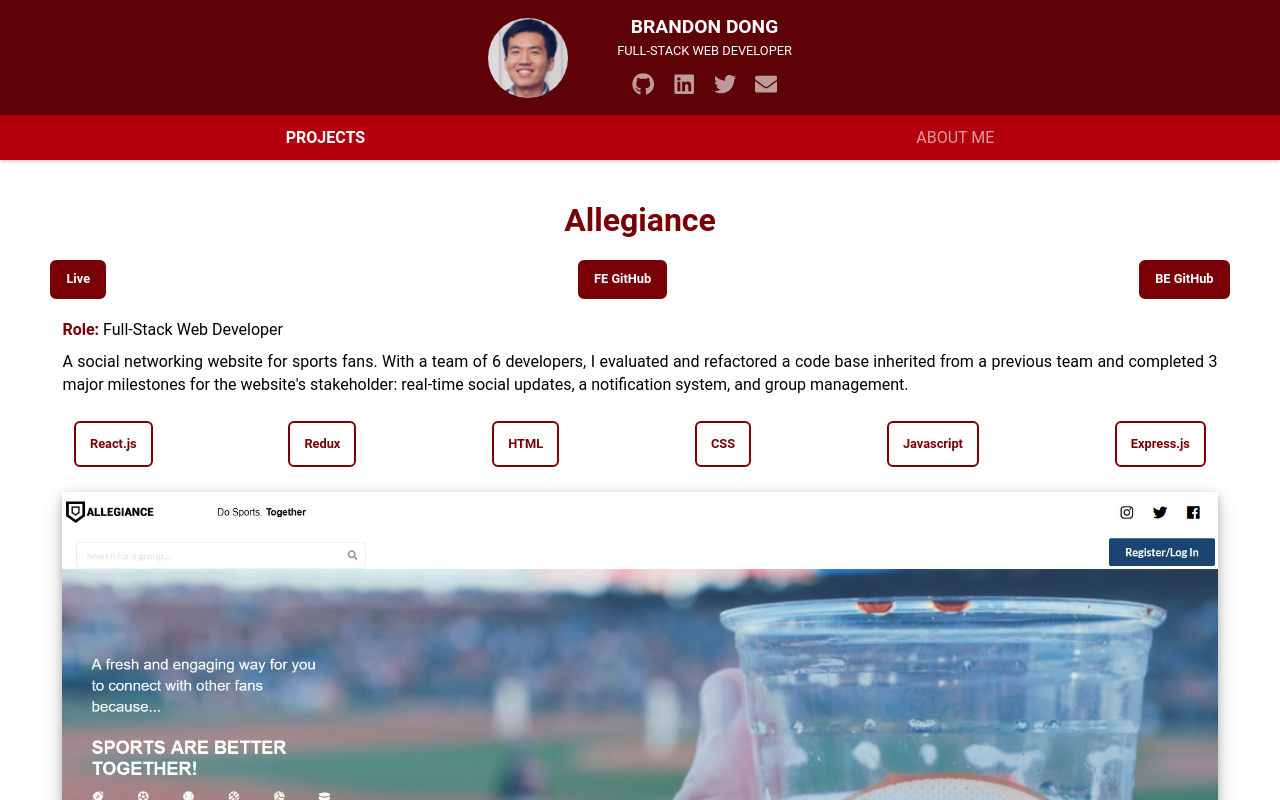
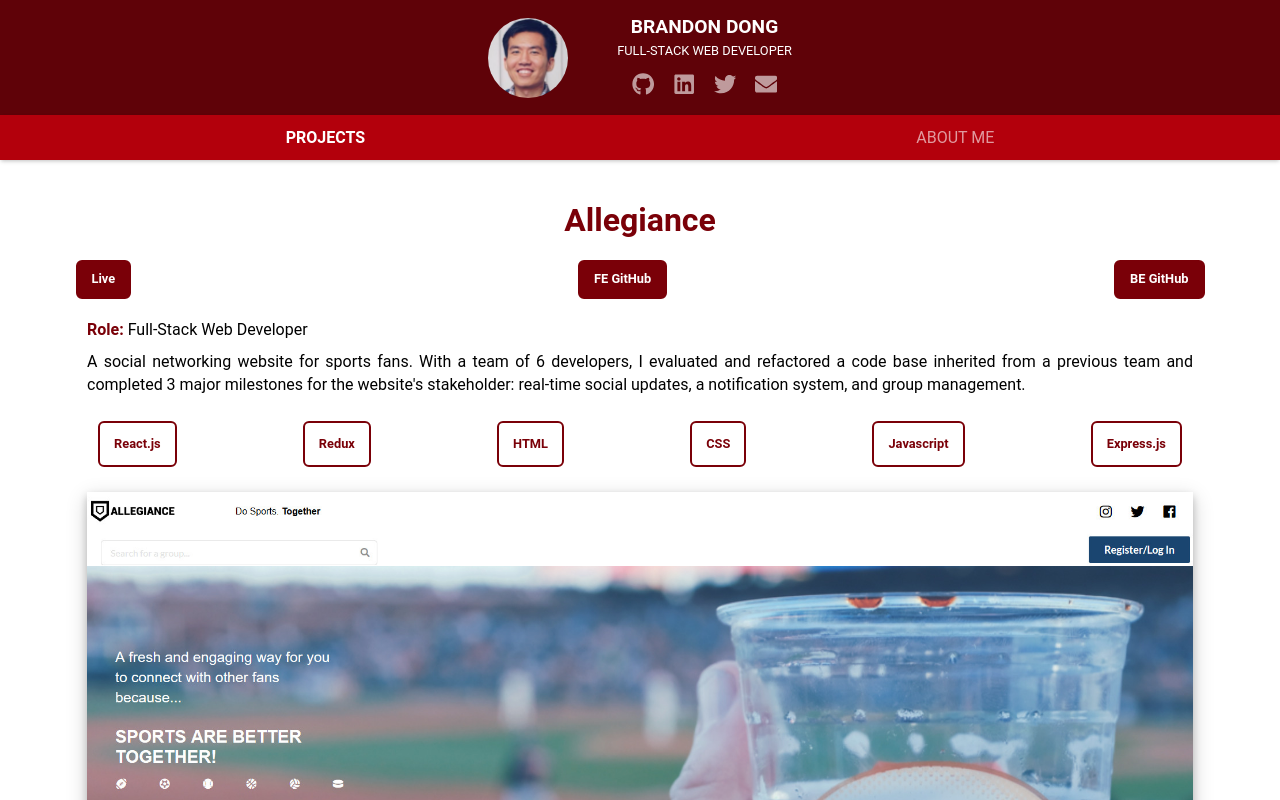
Before and after one commit to gasingdong/brandondong.com, a React (Create React App) app: page / in a window 1280 px wide. Shown: the top 800 px of the page. Built offline with nearby package versions, Linux system fonts and the light colour scheme.

Commit message:
some layout cleanup

```diff
--- a/src/App.tsx
+++ b/src/App.tsx
@@ -13,6 +13,7 @@ const App: React.FC = () => {
         <ScrollToTop />
         <Header />
         <Nav />
+        <div className="page">
           <Switch>
             <Route exact path="/">
               <Projects />
@@ -22,6 +23,7 @@ const App: React.FC = () => {
             </Route>
           </Switch>
         </div>
+      </div>
     </Router>
   );
 };
--- /dev/null
+++ b/src/stylesheets/layout/_page.scss
@@ -0,0 +1,4 @@
+.page {
+  margin: 20px 3% 50px 3%;
+  padding: 0 2%;
+}
--- a/src/stylesheets/main.scss
+++ b/src/stylesheets/main.scss
@@ -7,7 +7,7 @@
 @import 'base/base', 'base/typography';
 
 // 4. Layout-related sections
-@import 'layout/header', 'layout/nav', 'layout/footer';
+@import 'layout/header', 'layout/nav', 'layout/footer', 'layout/page';
 
 // 5. Components
 @import 'components/button';
--- a/src/stylesheets/pages/_about.scss
+++ b/src/stylesheets/pages/_about.scss
@@ -1,10 +1,8 @@
 .about {
-  margin: 20px 3%;
-  padding: 0 2%;
-
   h1 {
     color: $tertiary-color;
     font-size: 1.6rem;
+    margin-top: 25px;
   }
 }
 
--- a/src/stylesheets/pages/_projects.scss
+++ b/src/stylesheets/pages/_projects.scss
@@ -1,10 +1,6 @@
 // -----------------------------------------------------------------------------
 // This file contains styles that are specific to the projects page.
 // -----------------------------------------------------------------------------
-
-.projects {
-  margin: 20px 3%;
-}
 
 .project {
   padding-bottom: 10px;
```
Lines whose indentation alone changed are shown as unchanged.
